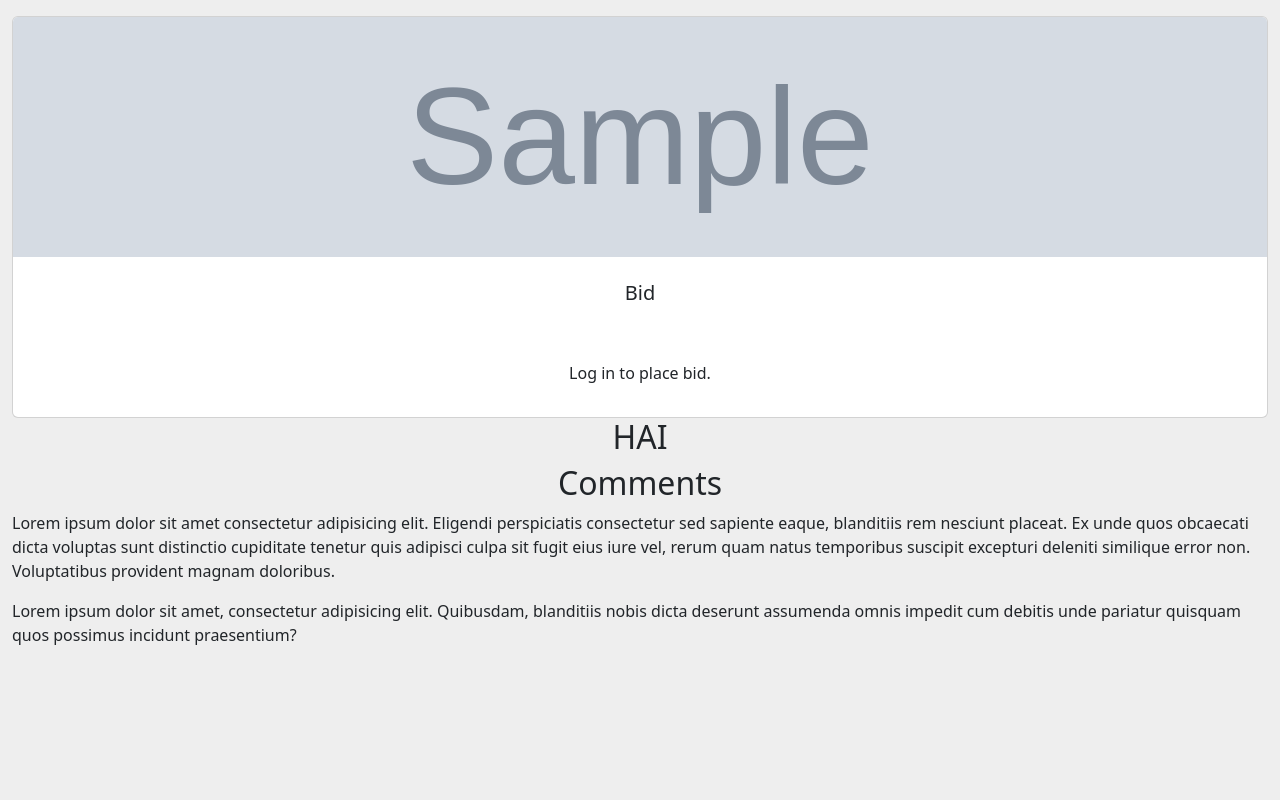
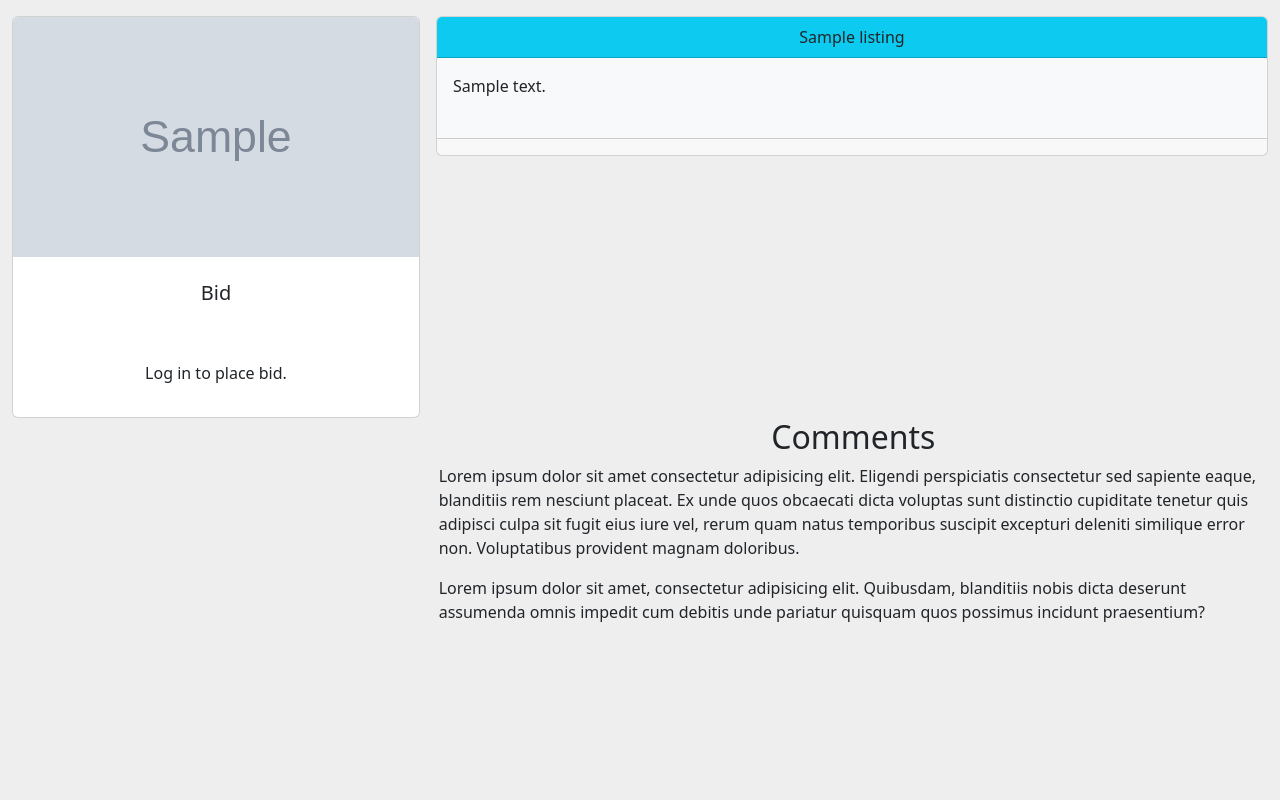
Before and after one commit to catbirdseatio/commerce, a Django app: a page that uses templates/auctions/detail.html in a window 1280 px wide. Shown: the part 153-953 px from the top of the page. Run offline with Django 3.2, Linux system fonts and the light colour scheme; tables that the repository leaves empty hold one stand-in row (values such as "Sample post"); grey boxes marked "Sample" are stand-in pictures; some libraries are stand-ins or nearby versions.

Commit message:
listing improved ui

```diff
--- a/templates/auctions/detail.html
+++ b/templates/auctions/detail.html
@@ -5,7 +5,9 @@
 {% block title %}{{ block.super }} - {{ listing.title }}{% endblock %}
 
 {% block body %}
-<div class="listing-container pt-3">
+<div class="listing-container pt-3 grid">
+    <div class="row g-3">
+        <div class="col-xs-12 col-sm-6 col-lg-4">
             <div class="card">
                 <img class="card-img-top" src="{{ listing.profile_image.url }}" alt="Card image cap">
                 <div class="card-body mt-2">
@@ -23,10 +25,21 @@
                     {% endif %}
                 </div>
             </div>
-    <div class="details">
-        <h2 class="text-center">HAI</h2>
         </div>
-    <div class="comments">
+        <div class="col-xs-12 col-sm-6 col-lg-8">
+            <div class="card">
+                <div class="card-header text-center  bg-info">{{ listing.title }}</div>
+                <div class="card-body bg-light">
+                    <div class="card-text">
+                        <p>{{ listing.description }}</p>
+                    </div>
+                </div>
+                <div class="card-footer"></div>
+            </div>
+        </div>
+    </div>
+    <div class="row">
+        <div class="comments col-md-12 offset-lg-4 col-lg-8">
             <h2 class="text-center">Comments</h2>
             <p>Lorem ipsum dolor sit amet consectetur adipisicing elit. Eligendi perspiciatis consectetur sed sapiente
                 eaque, blanditiis rem nesciunt placeat. Ex unde quos obcaecati dicta voluptas sunt distinctio cupiditate
@@ -35,4 +48,6 @@
             <p>Lorem ipsum dolor sit amet, consectetur adipisicing elit. Quibusdam, blanditiis nobis dicta deserunt
                 assumenda omnis impedit cum debitis unde pariatur quisquam quos possimus incidunt praesentium?</p>
         </div>
-</div> {% endblock %}
+    </div>
+</div>
+ {% endblock %}
```
Lines whose indentation alone changed are shown as unchanged.
